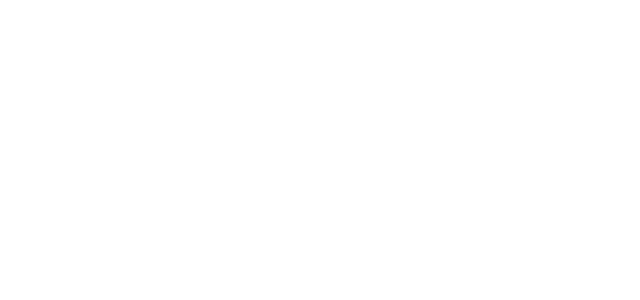
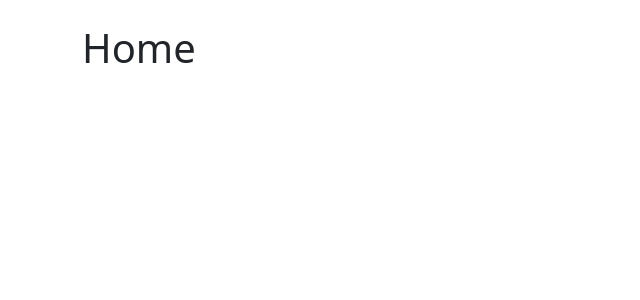
Before and after one commit to kamawallsec/note-taking-app, a React (Vite) app: page / in a window 1280 px wide. Shown: the top 300 px of the page, without its empty margins (0-640 px from the left). Built offline with nearby package versions, Linux system fonts and the light colour scheme.

Commit message:
specific types

```diff
--- a/src/App.tsx
+++ b/src/App.tsx
@@ -3,6 +3,31 @@
 import 'bootstrap/dist/css/bootstrap.min.css';
 import { Navigate, Route, Routes } from 'react-router-dom';
 import { Container } from 'react-bootstrap';
+import NewNote from './NewNote';
+
+
+  export type NoteData = {
+
+    title: string,
+    markdown: string,
+    tags: Tag[],
+
+  }
+
+  export type Tag = {
+
+    id: string,
+    label: string,
+
+  }
+
+  export type Note = {
+
+    id: string,
+
+  } & NoteData     // id to the NoteData
+
+
 
 function App() {
 
@@ -12,8 +37,8 @@
 
         <Routes>
 
-            <Route path='/home' element={ <h1>Home</h1> } />
-            <Route path='/new' element={ <h1>New</h1> } />
+            <Route path='/' element={ <h1>Home</h1> } />
+            <Route path='/new' element={ <NewNote />} />
 
             <Route path='/:id'>
 
@@ -22,7 +47,7 @@
 
             </Route>
 
-            <Route path='*' element={ <Navigate to={'/'} /> } />
+            <Route path='*' element={ <Navigate to='/' /> } />
 
         </Routes>
 
```
